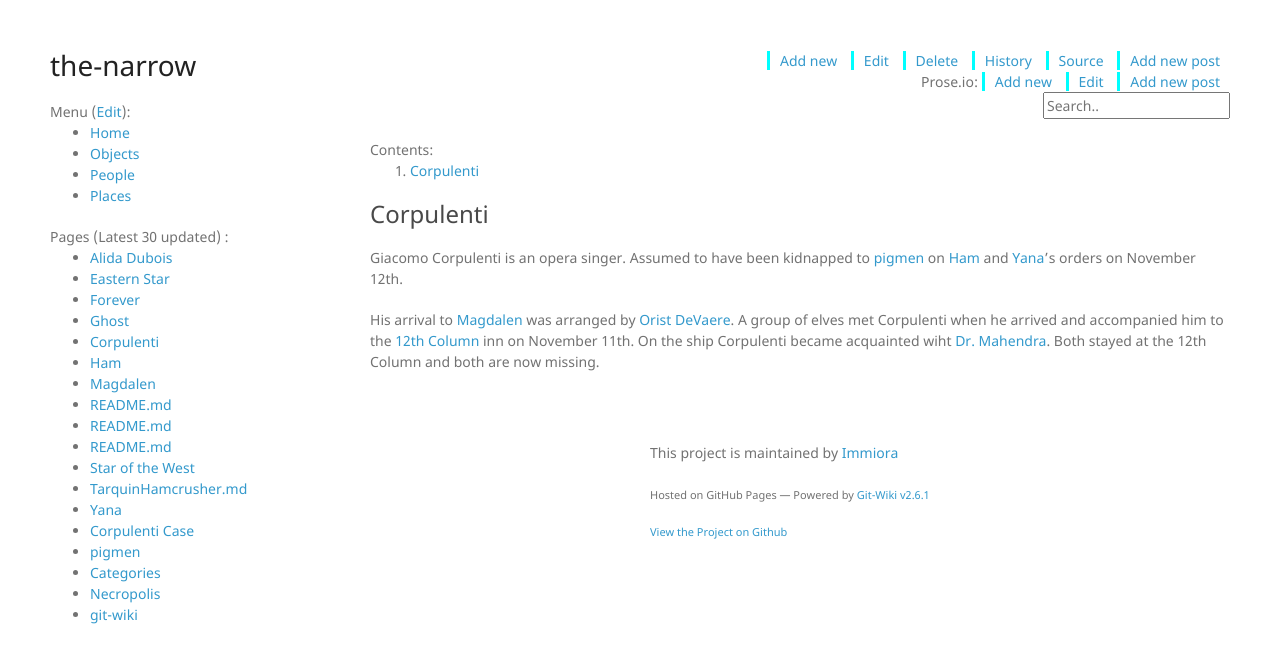
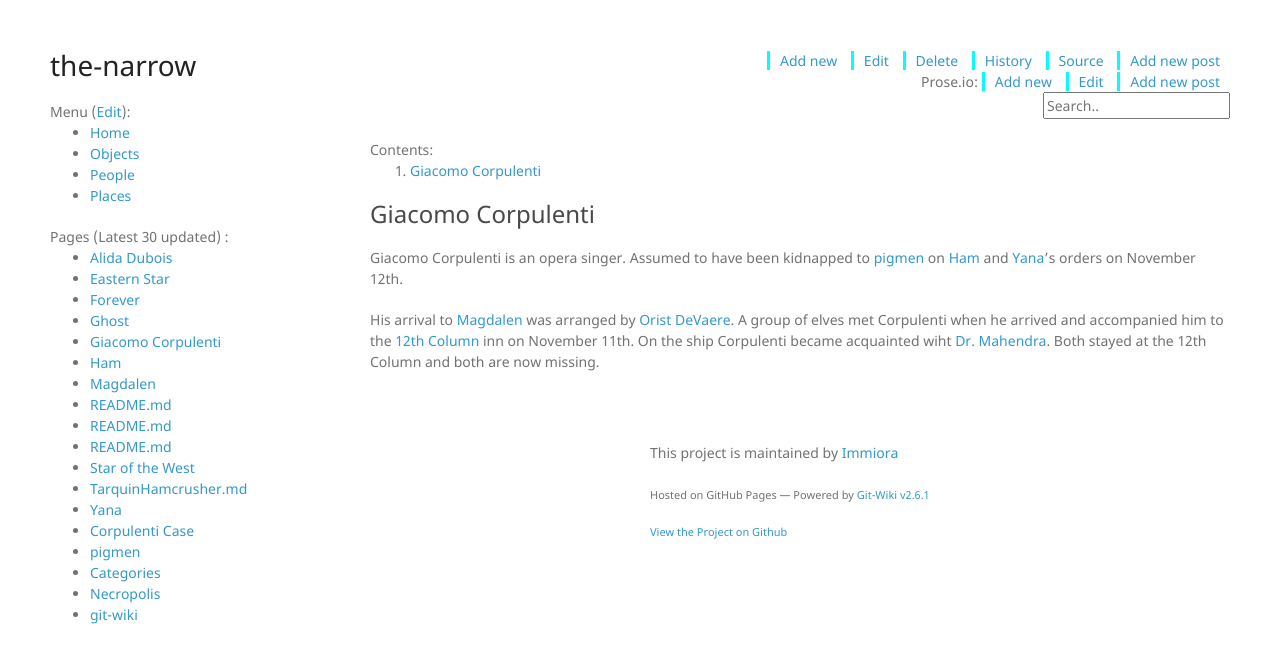
Before and after one commit to Immiora/the-narrow, a Jekyll site: the page built from wiki/people/GiacomoCorpulenti.md, in a window 1280 px wide. Shown: the top 663 px of the page. Built offline with Jekyll 4.4.1, drawn with Linux system fonts in a browser that asks for light colours; nearby versions of some CDN libraries.

Commit message:
Update GiacomoCorpulenti.md

```diff
--- a/wiki/people/GiacomoCorpulenti.md
+++ b/wiki/people/GiacomoCorpulenti.md
@@ -1,9 +1,9 @@
 ---
-title: Corpulenti
+title: Giacomo Corpulenti
 categories: people
 ---
 
-### Corpulenti
+### Giacomo Corpulenti
 
 Giacomo Corpulenti is an opera singer. Assumed to have been kidnapped to [pigmen](pigmen) on [Ham](Ham) and [Yana](Yana)'s orders on November 12th.
 
```
